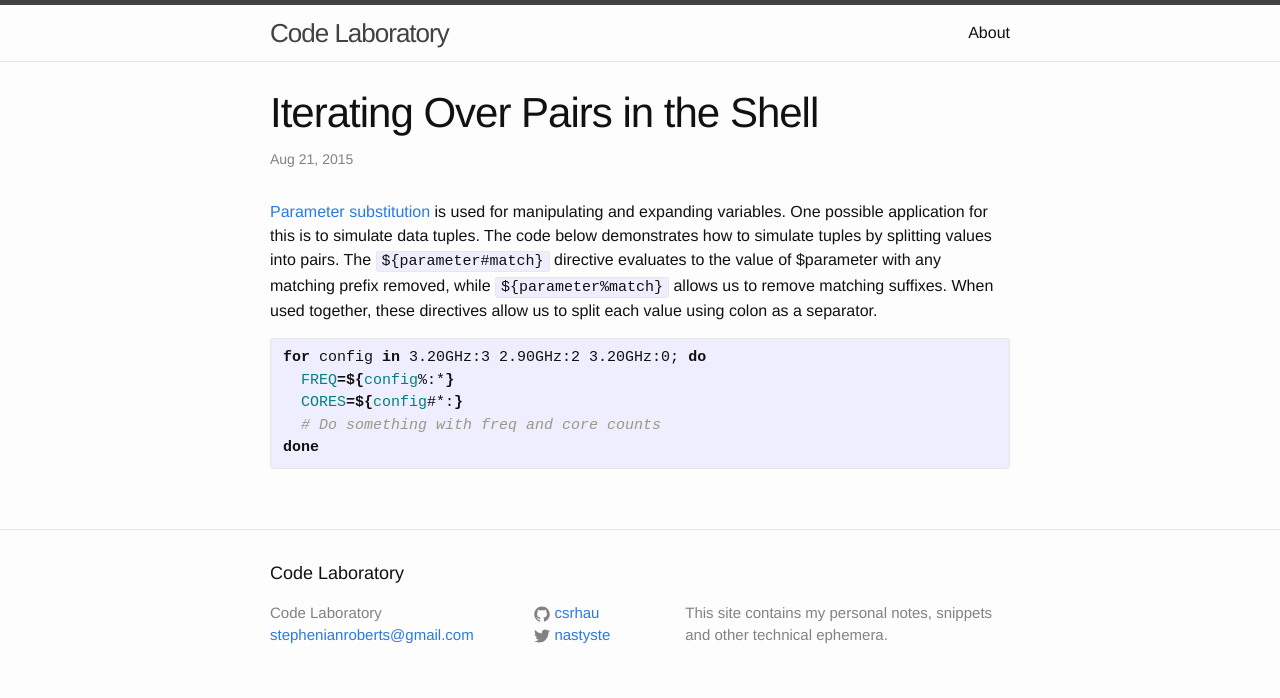
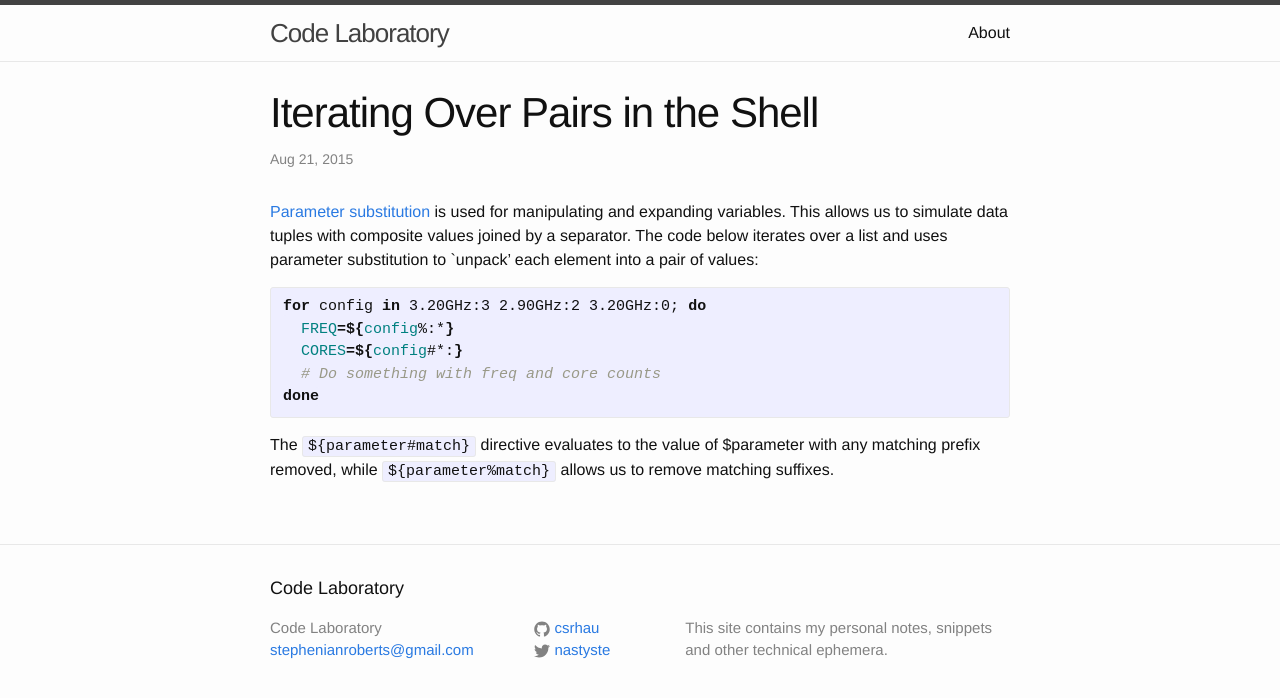
Before and after one commit to csrhau/laboratory, a Jekyll site: the page built from _posts/2015-08-21-iterating-over-pairs-in-bash.markdown, in a window 1280 px wide. Shown: the top 698 px of the page. Built offline with Jekyll 4.4.1, drawn with Linux system fonts in a browser that asks for light colours.

Commit message:
reworded parameter substitution

```diff
--- a/_posts/2015-08-21-iterating-over-pairs-in-bash.markdown
+++ b/_posts/2015-08-21-iterating-over-pairs-in-bash.markdown
@@ -6,10 +6,8 @@ categories: shell scripting
 ---
 
 [Parameter substitution][parameter substitution] is used for manipulating and expanding variables.
-One possible application for this is to simulate data tuples.
-The code below demonstrates how to simulate tuples by splitting values into pairs.
-The `${parameter#match}` directive evaluates to the value of $parameter with any matching prefix removed, while `${parameter%match}` allows us to remove matching suffixes.
-When used together, these directives allow us to split each value using colon as a separator.
+This allows us to simulate data tuples with composite values joined by a separator.
+The code below iterates over a list and uses parameter substitution to `unpack' each element into a pair of values:
 
 {% highlight bash %}
 for config in 3.20GHz:3 2.90GHz:2 3.20GHz:0; do
@@ -19,4 +17,6 @@ for config in 3.20GHz:3 2.90GHz:2 3.20GHz:0; do
 done
 {% endhighlight %}
 
+The `${parameter#match}` directive evaluates to the value of $parameter with any matching prefix removed, while `${parameter%match}` allows us to remove matching suffixes.
+
 [parameter substitution]: http://www.tldp.org/LDP/abs/html/parameter-substitution.html
```
